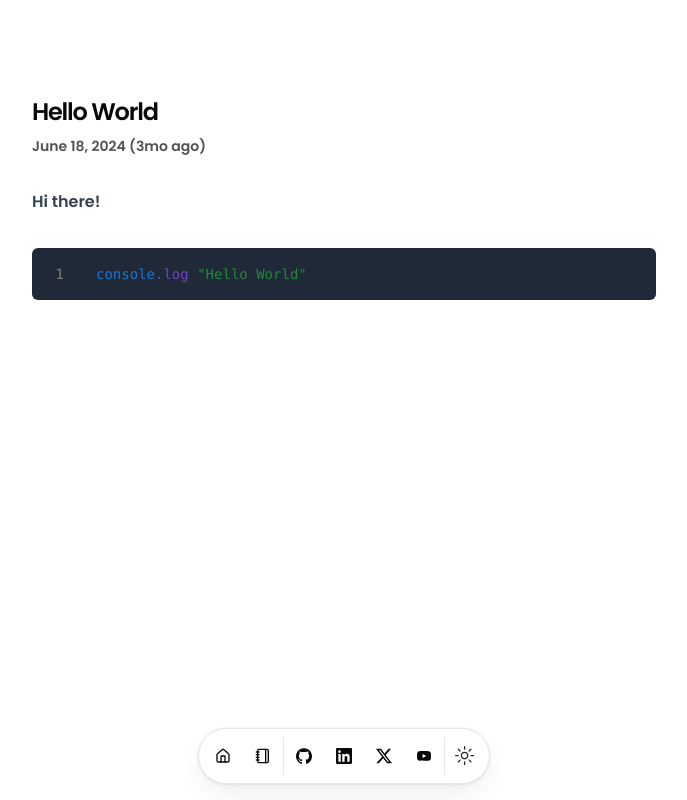
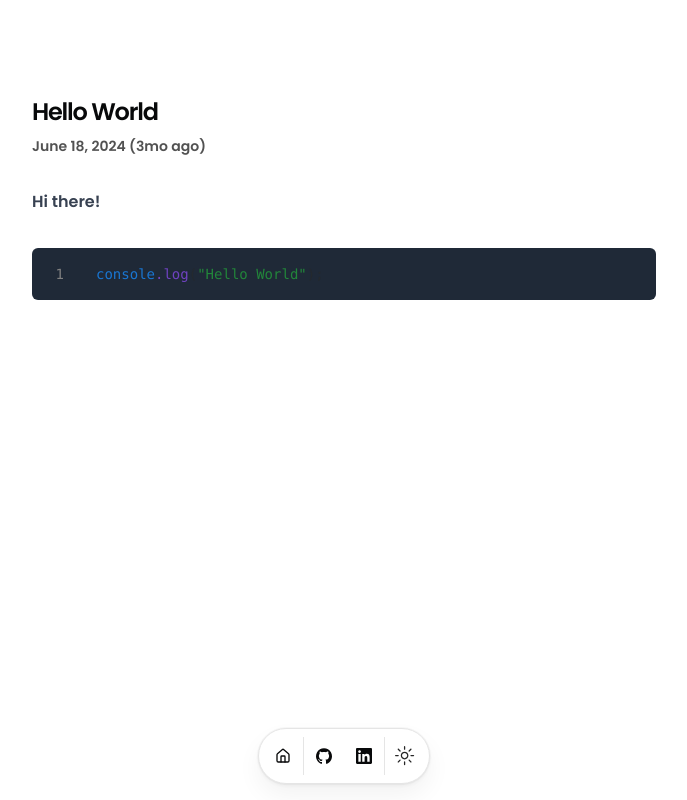
Before and after one commit to Mohtoto/portfolio2025, a Next.js app: page /blog/hello-world in a window 1280 px wide. Shown: the whole page, without its empty margins (296-983 px from the left). Built offline with nearby package versions, Linux system fonts and the light colour scheme.

Commit message:
fiox; fixed build issues

```diff
--- a/src/app/page.tsx
+++ b/src/app/page.tsx
@@ -32,18 +32,20 @@ export default function Page() {
                 text={DATA.description}
               />
             </div>
-            {/* <BlurFade delay={BLUR_FADE_DELAY}>
-              <Avatar className="size-14 border">
+            <BlurFade delay={BLUR_FADE_DELAY}>
+              <Avatar className="size-[100px] border">
                 <AvatarImage alt={DATA.name} src={DATA.avatarUrl} />
                 <AvatarFallback>{DATA.initials}</AvatarFallback>
               </Avatar>
-            </BlurFade> */}
+            </BlurFade>
           </div>
         </div>
       </section>
       <section id="about">
         <div className="flex items-center justify-center">
-          <H2text className="text-center mb-4">About</H2text>
+          <BlurFade>
+            <H2text className="text-center mb-4">About</H2text>
+          </BlurFade>
         </div>
         <BlurFade delay={BLUR_FADE_DELAY * 4}>
           <Markdown className="prose max-w-full text-pretty font-sans text-sm text-muted-foreground dark:prose-invert">
@@ -204,10 +206,10 @@ export default function Page() {
               <p className="mx-auto max-w-[600px] text-muted-foreground md:text-xl/relaxed lg:text-base/relaxed xl:text-xl/relaxed">
                 if you have a direct question,
                 <Link
-                  href={DATA.contact.social.X.url}
-                  className="text-blue-500 hover:underline"
+                  href={DATA.contact.social.LinkedIn.url}
+                  className="text-purple-500 hover:underline"
                 >
-                  send me a DM on Twitter,
+                  send me a message,
                 </Link>{" "}
                 and I&apos;ll get back to you when I can.
               </p>
--- a/src/components/magicui/blur-fade.tsx
+++ b/src/components/magicui/blur-fade.tsx
@@ -14,7 +14,7 @@ interface BlurFadeProps {
   delay?: number;
   yOffset?: number;
   inView?: boolean;
-  inViewMargin?: string;
+  inViewMargin?: any; //TODO: Fix this type
   blur?: string;
 }
 const BlurFade = ({
--- a/src/components/resume-card.tsx
+++ b/src/components/resume-card.tsx
@@ -98,7 +98,7 @@ export const ResumeCard = ({
                 duration: 0.7,
                 ease: [0.16, 1, 0.3, 1],
               }}
-              className="mt-2 text-xs sm:text-sm"
+              className="mt-2 space-y-4 text-xs sm:text-sm"
             >
               {description}
             </motion.div>
--- a/src/data/resume.tsx
+++ b/src/data/resume.tsx
@@ -6,10 +6,10 @@ export const DATA = {
   url: "https://dillion.io",
   location: "Perth Australia, WA",
   description:
-    "Software engineer/frontend developer loves learning and building complex things to learn more",
+    "Software Engineer/Frontend Developer loves learning and building complex things.",
   summary:
     "As a software engineer, I am passionate about building web applications with great user experiences. I use React, TypeScript, Node.js, Express.js, MongoDB, SQL, and TailwindCSS to create responsive, dynamic, and performant web pages and services. I also follow clean coding practices, such as ESLint, and use version control, CI/CD, and REST APIs to ensure the quality and reliability of my code.",
-  avatarUrl: "https://media.licdn.com/dms/image/v2/D5603AQGK1fPJh4OD5g/profile-displayphoto-shrink_800_800/profile-displayphoto-shrink_800_800/0/1715053797014?e=1733356800&v=beta&t=TrfVY3My8pKJE0ytSYervX_k2pItlmQoE9J5dNrVd-0",
+  avatarUrl: "https://api.dicebear.com/9.x/notionists-neutral/svg?seed=Leo",
   skills: [
     "React",
     "Next.js",
@@ -20,11 +20,11 @@ export const DATA = {
     "HTML",
     "CSS",
     "storybook",
-    "React-testing"
+    "React-testing",
   ],
   navbar: [
     { href: "/", icon: HomeIcon, label: "Home" },
-    { href: "/blog", icon: NotebookIcon, label: "Blog" },
+    // { href: "/blog", icon: NotebookIcon, label: "Blog" },
   ],
   contact: {
     email: "hello@example.com",
@@ -32,31 +32,31 @@ export const DATA = {
     social: {
       GitHub: {
         name: "GitHub",
-        url: "https://dub.sh/dillion-github",
+        url: "https://github.com/Mohtoto",
         icon: Icons.github,
 
         navbar: true,
       },
       LinkedIn: {
         name: "LinkedIn",
-        url: "https://dub.sh/dillion-linkedin",
+        url: "https://www.linkedin.com/in/mohammad-totonchy-622912250/",
         icon: Icons.linkedin,
 
         navbar: true,
       },
-      X: {
-        name: "X",
-        url: "https://dub.sh/dillion-twitter",
-        icon: Icons.x,
+      // X: {
+      //   name: "X",
+      //   url: "https://dub.sh/dillion-twitter",
+      //   icon: Icons.x,
 
-        navbar: true,
-      },
-      Youtube: {
-        name: "Youtube",
-        url: "https://dub.sh/dillion-youtube",
-        icon: Icons.youtube,
-        navbar: true,
-      },
+      //   navbar: true,
+      // },
+      // Youtube: {
+      //   name: "Youtube",
+      //   url: "https://dub.sh/dillion-youtube",
+      //   icon: Icons.youtube,
+      //   navbar: true,
+      // },
       email: {
         name: "Send Email",
         url: "#",
@@ -74,11 +74,43 @@ export const DATA = {
       badges: [],
       location: "Remote",
       title: "Software Engineer",
-      logoUrl: "https://versent.com.au/wp-content/uploads/2021/03/versent-logo-fb.jpg",
+      logoUrl:
+        "https://versent.com.au/wp-content/uploads/2021/03/versent-logo-fb.jpg",
       start: "January 2023",
       end: "current",
-      description:
-        "Next.js was used to build an internal employee bio application and Node.js with TypeScript to migrate MuleSoft to AWS. I developed APIs and structured flexible error-handling mechanisms. Jest was implemented for unit testing, while Cypress and Postman were used for automated and manual testing. I actively participated in daily stand-ups, integrated Slack and Confluence for better team collaboration, and contributed to sprint retrospectives. Working closely with cross-functional teams, I helped deliver high-quality products in an agile environment",
+      description: `
+        • Built new features for a Next.js application using TypeScript, TailwindCSS, NextUI, and Zustand for state management in a monorepo structure.
+        • Developed a pagination feature and implemented a large property UI module.
+        • Utilized SWR for efficient data fetching and caching.
+        • Tested user interactions with React Testing Library.
+        • Collaborated with the client in standups and meetings, using Confluence for documentation and Jira for ticket tracking.
+        `,
+
+      // [
+      //   `
+      // Project: Greenpages
+      // • Developed an internal application for employee bios using Next.js.
+      // • Integrated Slack and Confluence to streamline team communication and collaboration.
+      // • Refactored over 500 lines of repetitive code into readable, maintainable code blocks.
+      // • Actively participated in daily standups, ensuring progress alignment with project goals.
+      // `,
+      // ],
+      // [
+      //   `
+      // Project: CurBn
+      // • Migrated Mulesoft to AWS using Node.js, TypeScript, and AWS CDK.
+      // • Created APIs and structured error handling to improve flexibility and reliability in code.
+      // • Implemented unit testing with Jest, mocking API endpoints to ensure functionality.
+      // • Used Cypress and Postman for automated and manual testing of the application.
+      // • Played an active role in daily standups and retrospectives, facilitating communication across teams.
+      //   `,
+      // ],
+      // [
+      //   `
+      // Project: HBF
+      // • Developed 3 APIs using C# for the project, ensuring smooth backend functionality.
+      // `,
+      // ],
     },
     {
       company: "Frontend Simplified",
@@ -86,14 +118,16 @@ export const DATA = {
       href: "https://frontendsimplified.com/",
       location: "Remote",
       title: "Frontend Engineer",
-      logoUrl: "https://media.licdn.com/dms/image/v2/C560BAQGuzLomDSVnKw/company-logo_200_200/company-logo_200_200/0/1648018204916/frontend_simplified_logo?e=1735776000&v=beta&t=Dj3lHDuAB6-vRjI2GlkEM8QIkl9J2nxmtFIGIvkuk4Y",
+      logoUrl:
+        "https://media.licdn.com/dms/image/v2/C560BAQGuzLomDSVnKw/company-logo_200_200/company-logo_200_200/0/1648018204916/frontend_simplified_logo?e=1735776000&v=beta&t=Dj3lHDuAB6-vRjI2GlkEM8QIkl9J2nxmtFIGIvkuk4Y",
       start: "April 2022",
       end: "January 2023",
-      description:
-        "Implemented a custom Kubernetes controller in Go to automate the deployment of MySQL and ProxySQL custom resources in order to enable 2,000+ internal developers to instantly deploy their app databases to production. Wrote several scripts in Go to automate MySQL database failovers while maintaining master-slave replication topologies and keeping Zookeeper nodes consistent with changes.",
-    },
+      description: `Delivered 5 professional websites using HTML5, CSS3 (+ SCSS, BEM), JavaScript and React best practices.
+        Improved website performance by compressing caching and lazy loading images and components.
+        Included SEO, responsive, multiplatform and hosting support, enabling their website to be used by any browser or device in the world.
+        `,
       // {
-    //   company: "Nvidia",
+      //   company: "Nvidia",F
       //   href: "https://nvidia.com/",
       //   badges: [],
       //   location: "Santa Clara, CA",
@@ -140,13 +174,15 @@ export const DATA = {
       //   description:
       //     "Designed and implemented a robust password encryption and browser cookie storage system in Ruby on Rails. Leveraged the Yahoo finance API to develop the dividend.com equity screener",
       // },
+    },
   ],
   education: [
     {
       school: "DataCore Jam 2024 - Participant",
       href: "https://www.credly.com/badges/def36888-af7e-4ec9-b454-521d436aaa12/linked_in_profile",
       degree: "Versent",
-      logoUrl: "https://images.credly.com/size/340x340/images/d7e65403-e1b3-48c0-ab55-738d16848f12/image.png",
+      logoUrl:
+        "https://images.credly.com/size/340x340/images/d7e65403-e1b3-48c0-ab55-738d16848f12/image.png",
       start: "2024",
       end: "2029",
     },
@@ -154,7 +190,8 @@ export const DATA = {
       school: "AWS Certified Cloud Practitioner",
       href: "https://www.credly.com/badges/5c21952e-8d55-4d04-a3e3-6f39ecb75d0b/public_url",
       degree: "Amazon Web Services Training and Certification",
-      logoUrl: "https://images.credly.com/size/340x340/images/00634f82-b07f-4bbd-a6bb-53de397fc3a6/image.png",
+      logoUrl:
+        "https://images.credly.com/size/340x340/images/00634f82-b07f-4bbd-a6bb-53de397fc3a6/image.png",
       start: "2024",
       end: "2027",
     },
@@ -184,7 +221,7 @@ export const DATA = {
           icon: <Icons.globe className="size-3" />,
         },
       ],
-      image:'',
+      image: "",
       video:
         "https://pub-83c5db439b40468498f97946200806f7.r2.dev/chat-collect.mp4",
     },
@@ -295,6 +332,5 @@ export const DATA = {
       mlh: "https://s3.amazonaws.com/logged-assets/trust-badge/2019/mlh-trust-badge-2019-white.svg",
       links: [],
     },
-
   ],
 } as const;
```
Also changed, not shown: 2 other files (tests, documents, lock files or other folders). Lines whose indentation alone changed are shown as unchanged.
